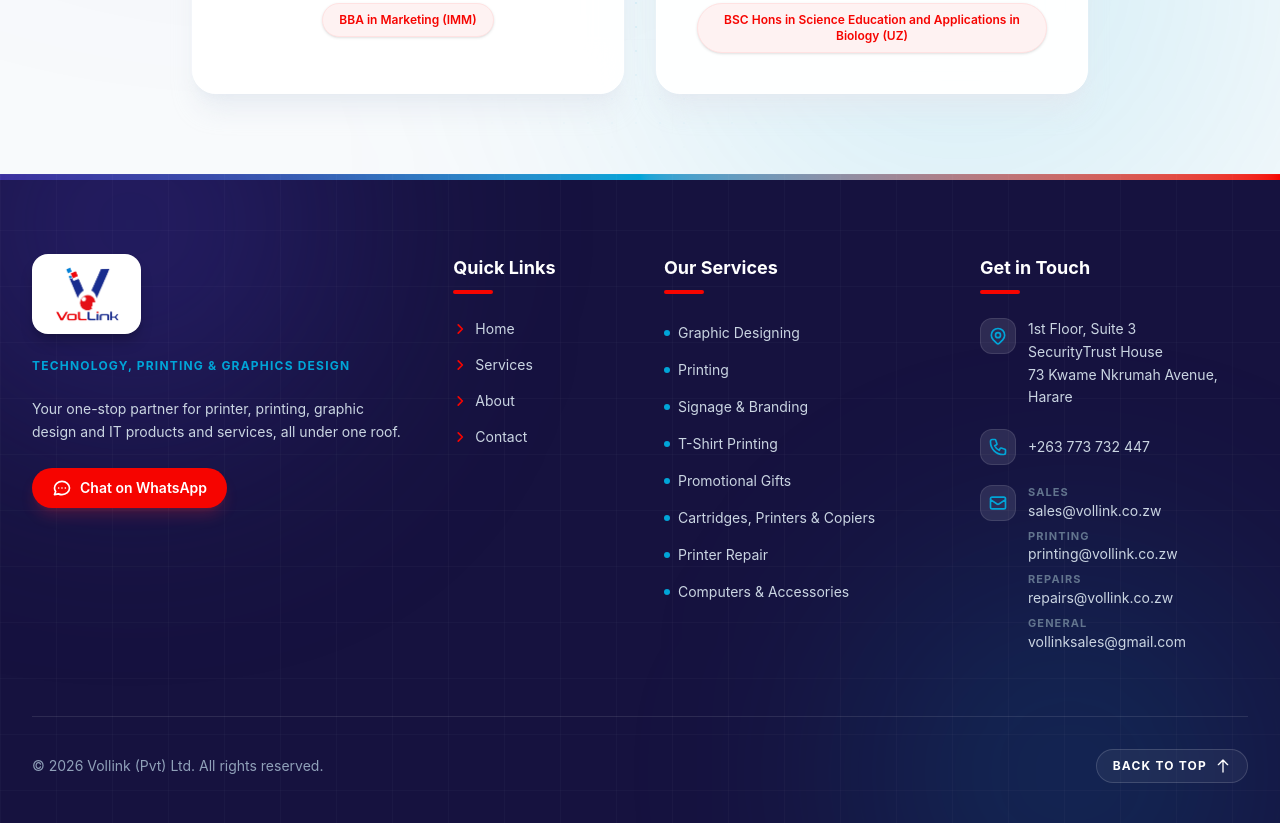
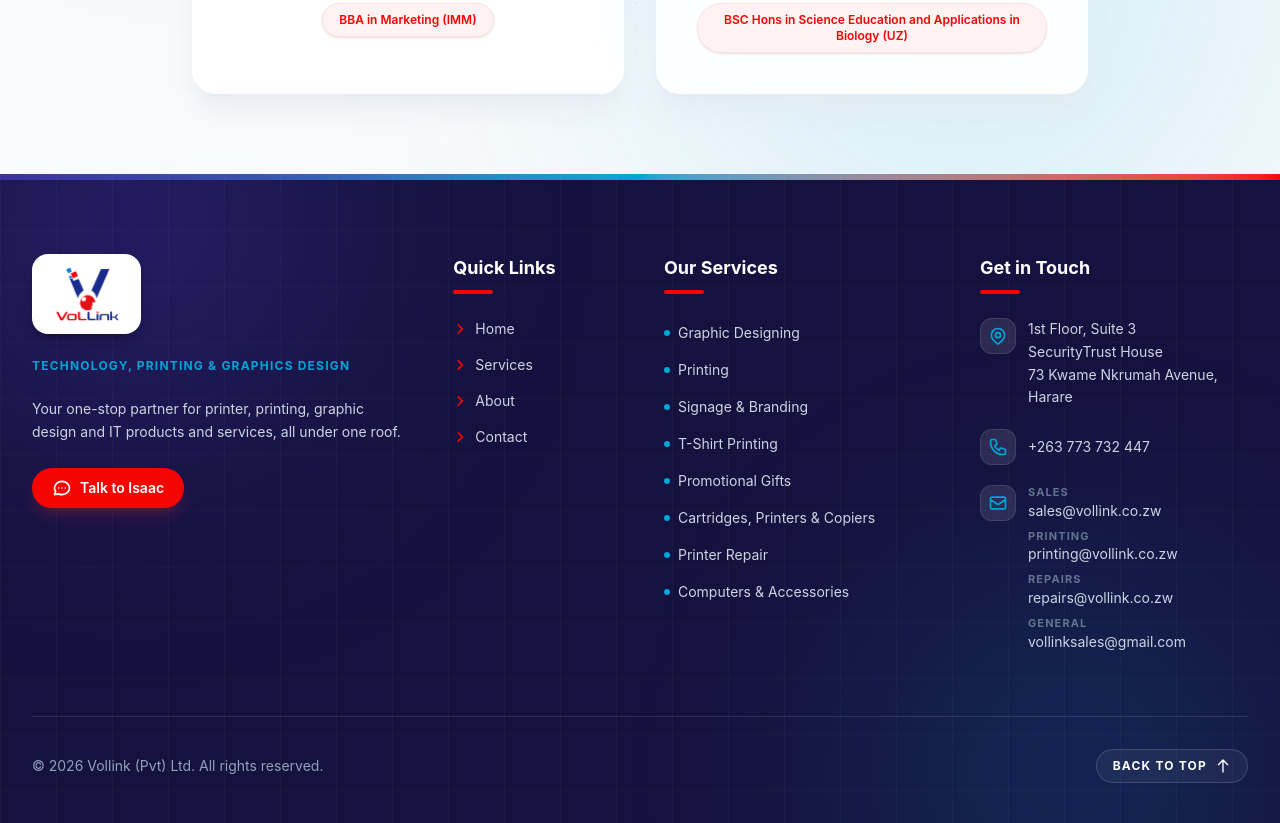
Before and after one commit to kapselite/Vollink, a React (Vite) app: page / in a window 1280 px wide. Shown: the part 3217-4040 px from the top of the page. Built offline with nearby package versions, Linux system fonts and the light colour scheme.

Commit message:
Update footer link text and add .gitignore file

```diff
--- a/src/components/Footer.tsx
+++ b/src/components/Footer.tsx
@@ -107,7 +107,7 @@
               <svg className="w-5 h-5" fill="none" viewBox="0 0 24 24" stroke="currentColor">
                 <path strokeLinecap="round" strokeLinejoin="round" strokeWidth={2} d="M8 12h.01M12 12h.01M16 12h.01M21 12c0 4.418-4.03 8-9 8a9.863 9.863 0 01-4.255-.949L3 20l1.395-3.72C3.512 15.042 3 13.574 3 12c0-4.418 4.03-8 9-8s9 3.582 9 8z" />
               </svg>
-              Chat on WhatsApp
+              Talk to Isaac
             </a>
           </div>
 
```
Also changed, not shown: 1 other file (tests, documents, lock files or other folders).
